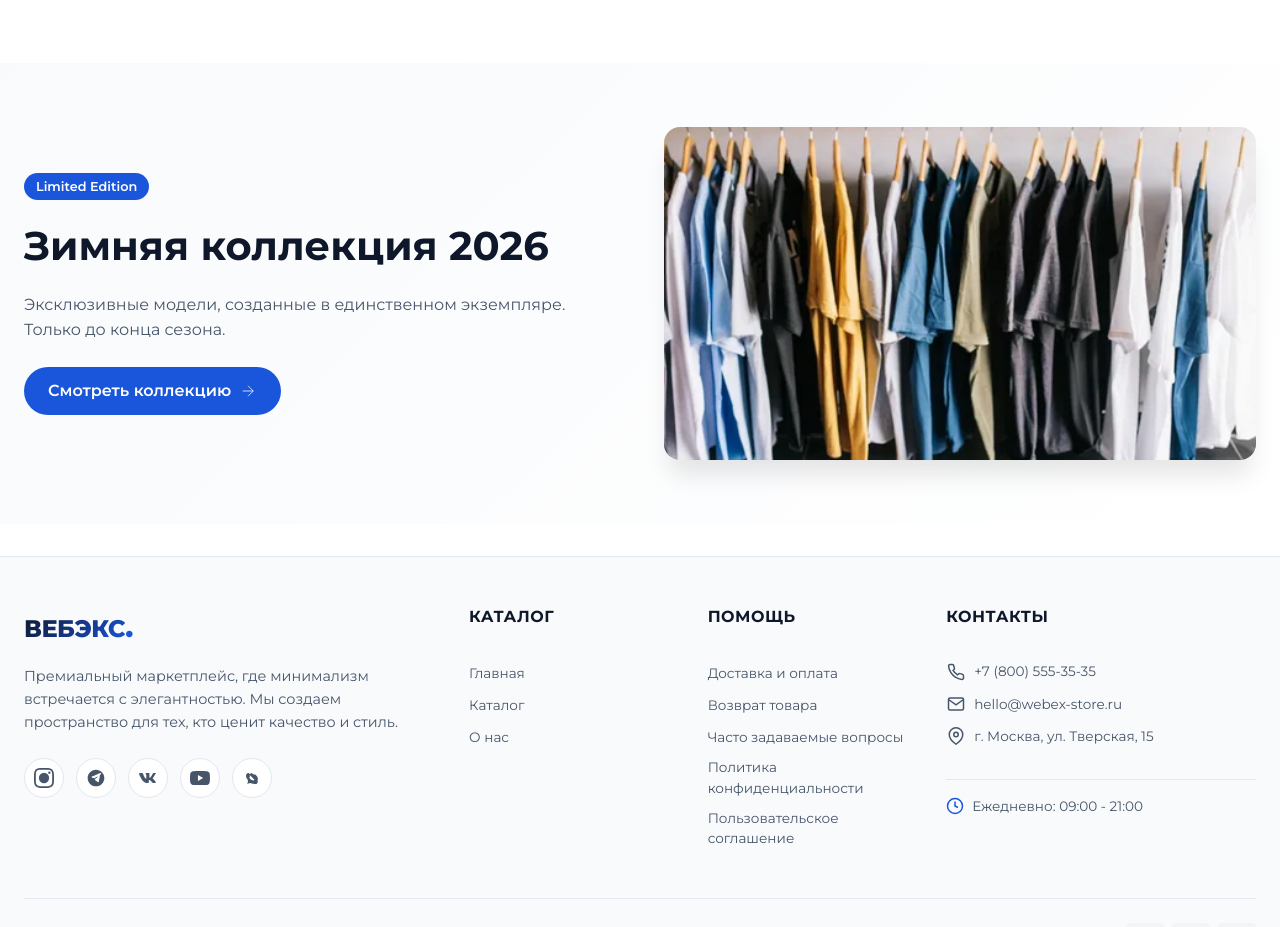
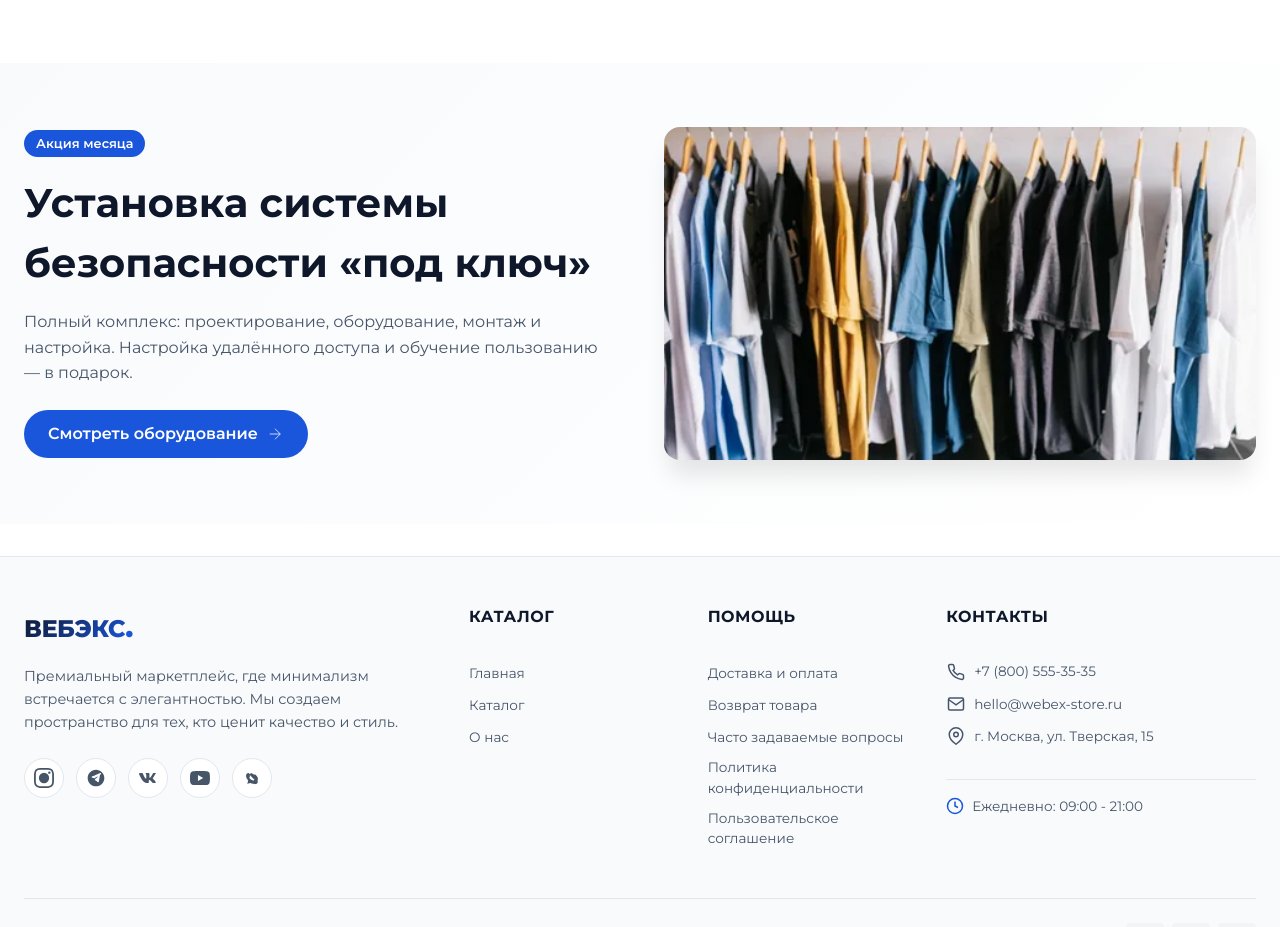
Before and after one commit to k3ssL/webex, a React (Vite) app: page /#/ in a window 1280 px wide. Shown: the part 1980-2907 px from the top of the page. Built offline with nearby package versions, Linux system fonts and the light colour scheme.

Commit message:
change text home banner

```diff
--- a/src/pages/Home/Home.jsx
+++ b/src/pages/Home/Home.jsx
@@ -90,14 +90,14 @@ const Home = () => {
                 <div className="container">
                     <div className={styles.banner_content}>
                         <div className={styles.banner_text}>
-                            <span className={styles.banner_badge}>Limited Edition</span>
-                            <h2 className={styles.banner_title}>Зимняя коллекция 2026</h2>
+                            <span className={styles.banner_badge}>Акция месяца</span>
+                            <h2 className={styles.banner_title}>Установка системы безопасности «под ключ»</h2>
                             <p className={styles.banner_description}>
-                                Эксклюзивные модели, созданные в единственном экземпляре.
-                                Только до конца сезона.
+                                Полный комплекс: проектирование, оборудование, монтаж и настройка.
+                                Настройка удалённого доступа и обучение пользованию — в подарок.
                             </p>
                             <Link to={'/catalog'} className={styles.banner_btn}>
-                                Смотреть коллекцию
+                                Смотреть оборудование
                                 <svg width="18" height="18" viewBox="0 0 24 24" fill="none" stroke="currentColor">
                                     <path d="M5 12h14M12 5l7 7-7 7"/>
                                 </svg>
```
